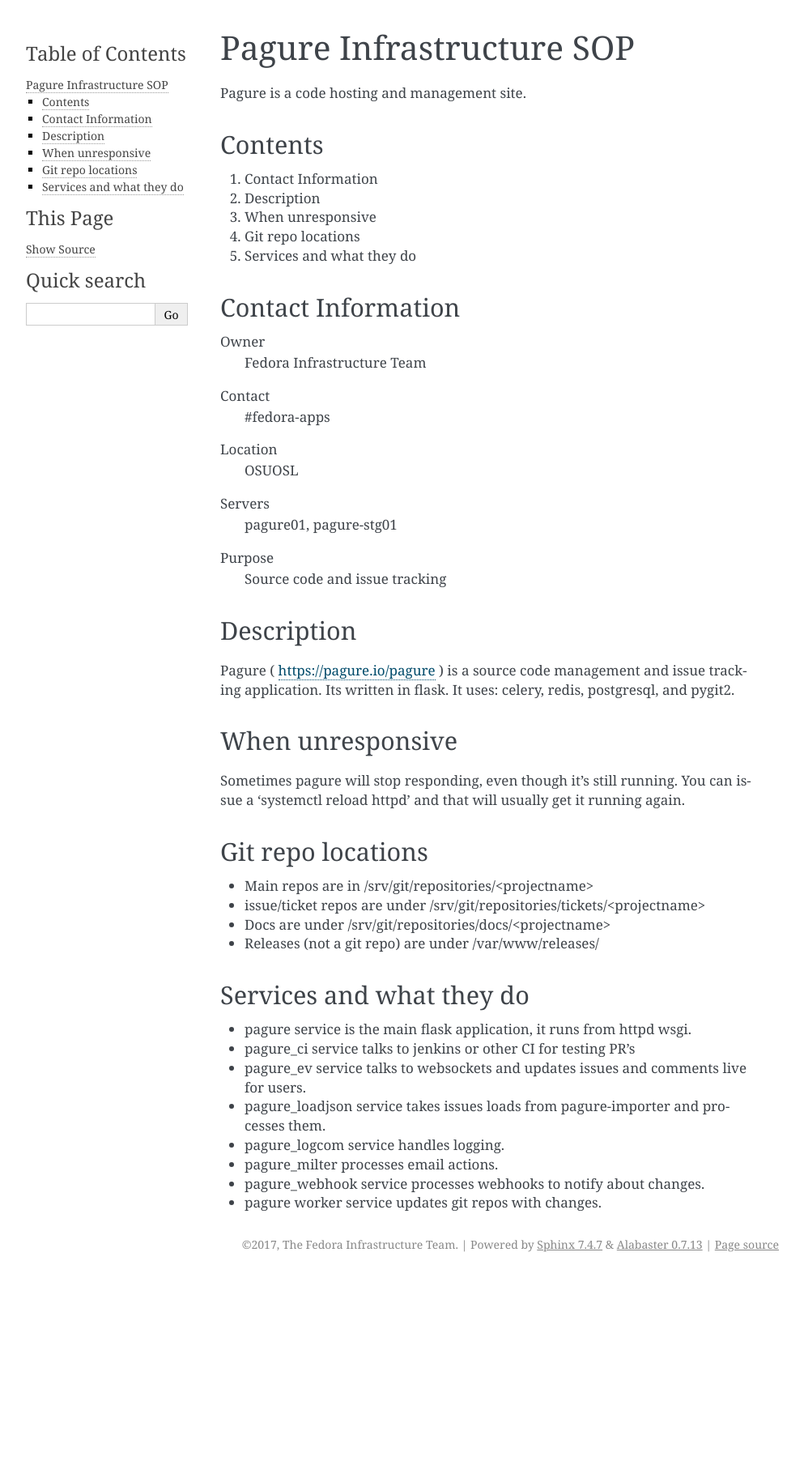
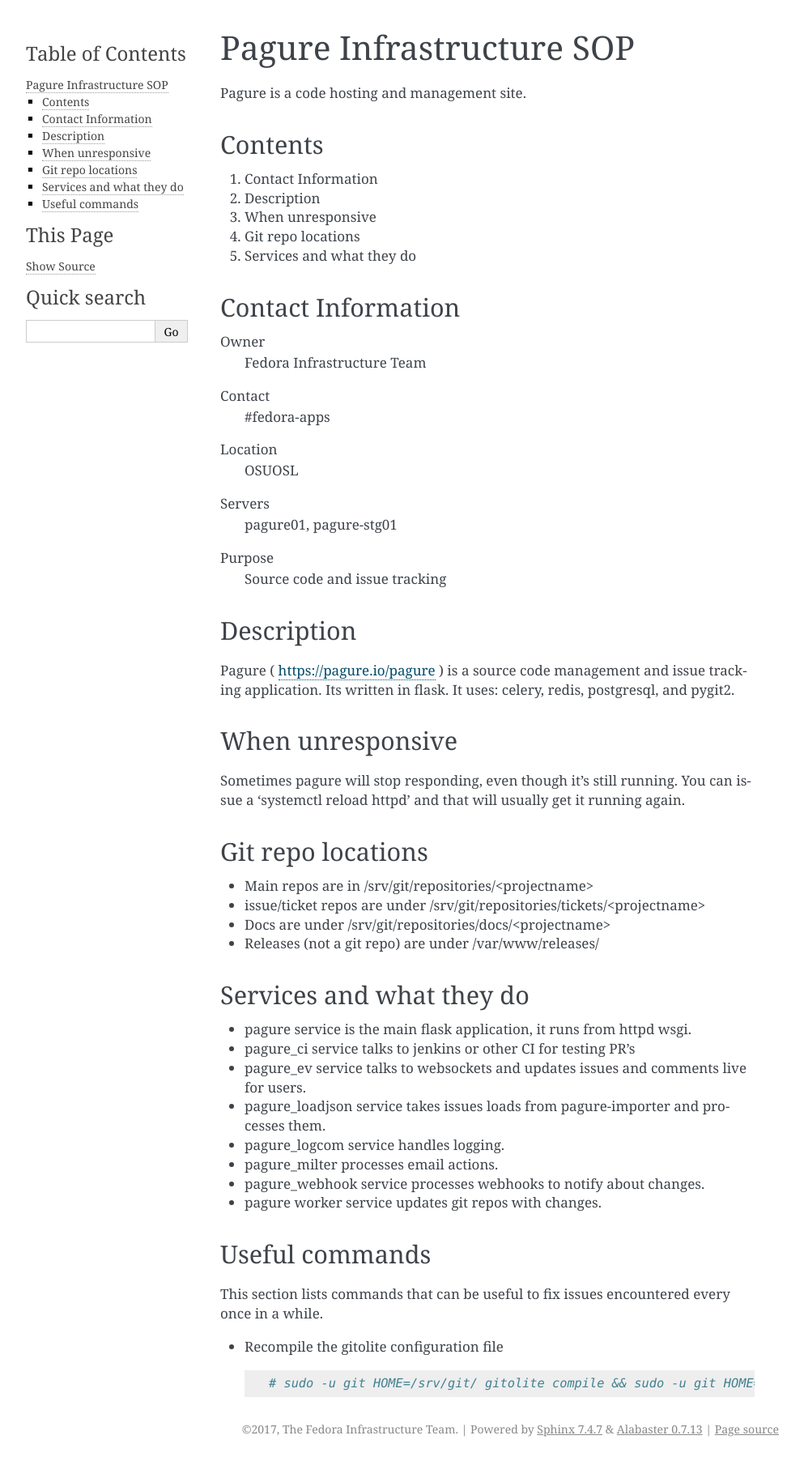
Before and after one commit to FrostyX/infra-docs, a Sphinx documentation site: the page built from docs/sysadmin-guide/sops/pagure.rst, in a window 1280 px wide. Shown: the whole page at 81% size, without its empty margins (148-1141 px from the left). Built offline with Sphinx 7.4.7, drawn with Linux system fonts in a browser that asks for light colours; before the commit the page ends 1576 px from its top, so only the background shows below that.

Commit message:
Improve the pagure SOP with an useful commands section
Signed-off-by: Pierre-Yves Chibon <pingou@pingoured.fr>

```diff
--- a/docs/sysadmin-guide/sops/pagure.rst
+++ b/docs/sysadmin-guide/sops/pagure.rst
@@ -66,3 +66,15 @@
 * pagure_milter processes email actions.
 * pagure_webhook service processes webhooks to notify about changes.
 * pagure worker service updates git repos with changes.
+
+Useful commands
+===============
+
+This section lists commands that can be useful to fix issues encountered every
+once in a while.
+
+* Recompile the gitolite configuration file
+
+  ::
+
+  # sudo -u git HOME=/srv/git/ gitolite compile && sudo -u git HOME=/srv/git/ gitolite trigger POST_COMPILE
```
